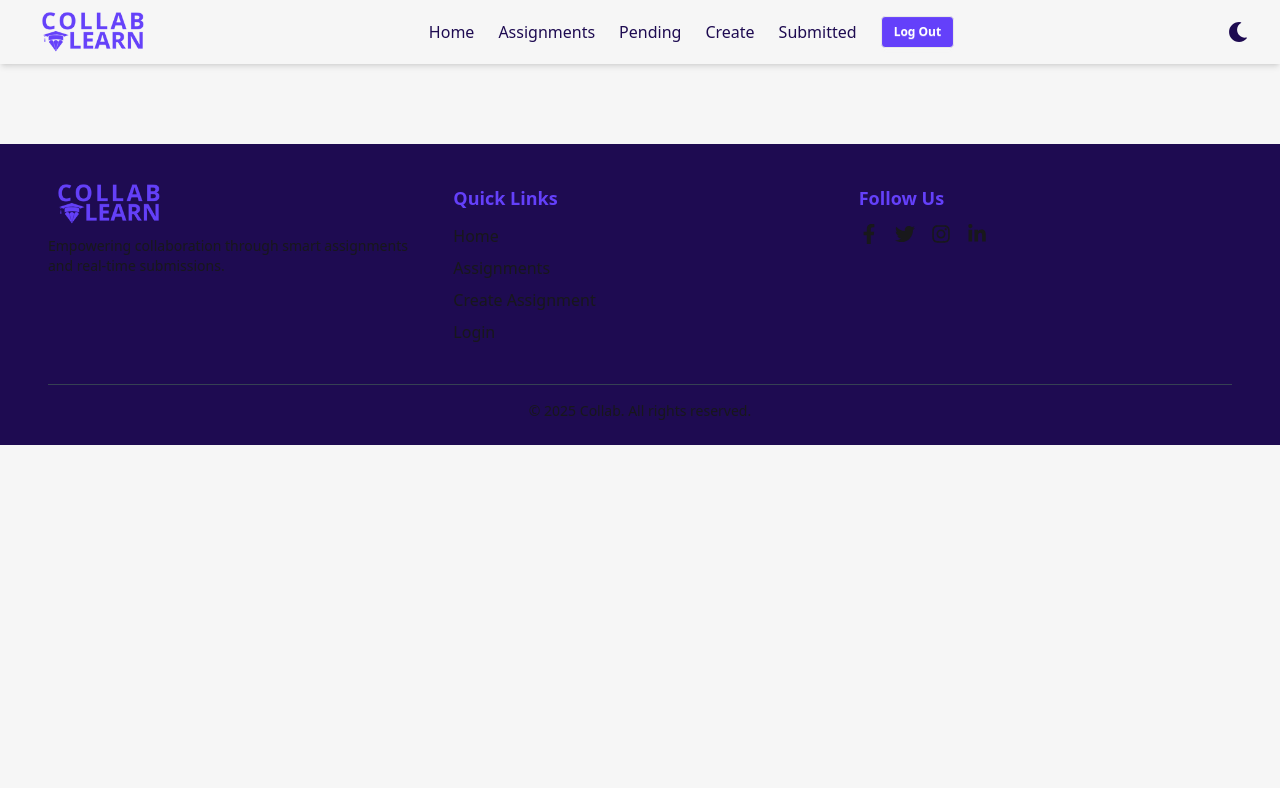
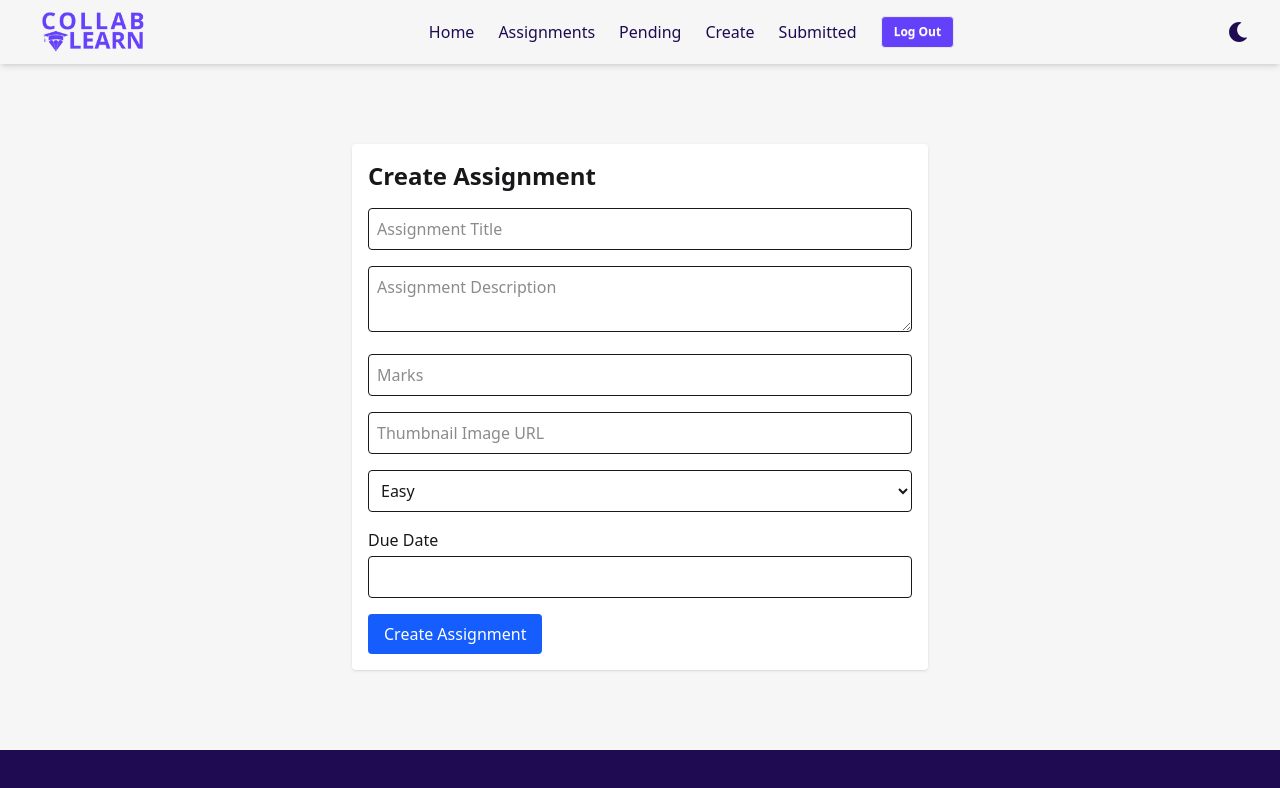
Before and after one commit to tahia-tahi/collab-learn, a React (Vite) app: page /create in a window 1280 px wide. Shown: the top 788 px of the page. Built offline with nearby package versions, Linux system fonts and the light colour scheme; no server answers; sample sign-in values are in the browser's storage.

Commit message:
assignment page completed

```diff
--- a/package.json
+++ b/package.json
@@ -14,6 +14,7 @@
     "firebase": "^11.8.1",
     "framer-motion": "^12.16.0",
     "react": "^19.1.0",
+    "react-datepicker": "^8.4.0",
     "react-dom": "^19.1.0",
     "react-icons": "^5.5.0",
     "react-router": "^7.6.1",
--- /dev/null
+++ b/src/Components/AssignmentCard.jsx
@@ -0,0 +1,31 @@
+import { Link } from "react-router";
+
+const AssignmentCard = ({ assignment }) => {
+  return (
+    <div className="bg-base-100 shadow-lg rounded-lg p-4 flex flex-col items-start space-y-3 border hover:shadow-xl transition duration-300">
+      <img
+        src={assignment.thumbnail}
+        alt={assignment.title}
+        className="w-full h-48 object-cover rounded-md mb-2"
+      />
+
+      <h2 className="text-xl font-semibold text-secondary">{assignment.title}</h2>
+
+      <div className="text-sm text-gray-600">
+        <p><span className="font-medium">Marks:</span> {assignment.marks}</p>
+        <p><span className="font-medium">Difficulty:</span> <span className="capitalize">{assignment.difficulty}</span></p>
+        <p><span className="font-medium">Due Date:</span> {assignment.dueDate}</p>
+      </div>
+
+      <div className="flex justify-between items-center w-full pt-4">
+        <button className="btn btn-outline btn-error btn-sm">Delete</button>
+
+        <Link to={`/assignments/${assignment._id}`} className="btn btn-primary btn-sm">
+          View
+        </Link>
+      </div>
+    </div>
+  );
+};
+
+export default AssignmentCard;
--- /dev/null
+++ b/src/Components/Loading.jsx
@@ -0,0 +1,12 @@
+
+const Loading = () => {
+    return (
+        <div>
+            <div className='min-h-screen flex justify-center items-center'>
+            <span className="loading loading-bars loading-xl"></span>
+        </div>
+        </div>
+    );
+};
+
+export default Loading;
--- /dev/null
+++ b/src/Pages/AssignmentDetails.jsx
@@ -0,0 +1,47 @@
+import { useLoaderData } from "react-router";
+
+const AssignmentDetails = () => {
+  const details = useLoaderData();
+
+  return (
+    <div className="max-w-3xl mx-auto my-10 p-6 bg-base-100 shadow rounded-lg">
+      <h1 className="text-3xl font-bold text-secondary mb-4 text-center">
+        {details.title}
+      </h1>
+
+      <img
+        src={details.thumbnail}
+        alt={details.title}
+        className="w-full h-64 object-cover rounded mb-6"
+      />
+
+      <p className="text-lg text-gray-700 mb-4">
+        <span className="font-semibold text-secondary">Description:</span>{" "}
+        {details.description}
+      </p>
+
+      <div className="grid grid-cols-1 md:grid-cols-3 gap-4 mb-6 text-center">
+        <div className="p-4 bg-primary text-white rounded shadow">
+          <p className="text-sm">Marks</p>
+          <h3 className="text-xl font-bold">{details.marks}</h3>
+        </div>
+        <div className="p-4 bg-secondary text-white rounded shadow">
+          <p className="text-sm">Difficulty</p>
+          <h3 className="text-xl font-bold capitalize">{details.difficulty}</h3>
+        </div>
+        <div className="p-4 bg-accent text-white rounded shadow">
+          <p className="text-sm">Due Date</p>
+          <h3 className="text-xl font-bold">{details.dueDate}</h3>
+        </div>
+      </div>
+
+      <div className="text-center">
+        <button className="btn btn-primary px-6 text-white">
+          Take Assignment
+        </button>
+      </div>
+    </div>
+  );
+};
+
+export default AssignmentDetails;
--- a/src/Pages/Assignments.jsx
+++ b/src/Pages/Assignments.jsx
@@ -1,9 +1,21 @@
-import React from 'react';
+import { useLoaderData } from "react-router";
+import AssignmentCard from "../Components/AssignmentCard";
 
 const Assignments = () => {
+
+
+    const allAssignments = useLoaderData()
+    console.log(allAssignments);
+
     return (
         <div>
-
+<h1 className="text-3xl md:text-4xl font-bold text-center text-primary mb-8">
+  📚 See All Assignments
+</h1>            <div className="grid grid-cols-1 md:grid-cols-3 gap-6">
+                {
+                    allAssignments.map((assignment)=><AssignmentCard key={assignment._id} assignment={assignment}></AssignmentCard>)
+                }
+            </div>
         </div>
     );
 };
--- a/src/Pages/CreateAssignment.jsx
+++ b/src/Pages/CreateAssignment.jsx
@@ -1,9 +1,99 @@
-import React from 'react';
+import DatePicker from "react-datepicker";
+import { toast } from "react-toastify";
 
 const CreateAssignment = () => {
+
+
+    const handleSubmit = (e) => {
+
+        e.preventDefault();
+        const form = e.target;
+        const formData = new FormData(form)
+        const assignmentData = Object.fromEntries(formData.entries())
+        console.log(assignmentData);
+
+        fetch('http://localhost:3000/assignments',{
+            method:'POST',
+            headers:{
+                'content-type' : 'application/json'
+            },
+            body:JSON.stringify(assignmentData)
+
+        })
+            .then((res) => res.json())
+            .then((data) => {
+                if(data.insertedId){
+                    console.log(data);
+                    toast.success('Assignment added successfully')
+                }
+
+            })
+    }
+
     return (
-        <div>
+        <div className="max-w-xl mx-auto p-4 bg-white shadow rounded">
+            <h2 className="text-2xl font-semibold mb-4">Create Assignment</h2>
 
+
+
+            <form onSubmit={handleSubmit} className="space-y-4">
+                <input
+                    type="text"
+                    name="title"
+
+                    placeholder="Assignment Title"
+                    className="w-full border p-2 rounded"
+                    required
+                />
+
+                <textarea
+                    name="description"
+                    placeholder="Assignment Description"
+                    className="w-full border p-2 rounded"
+                    required
+                />
+
+                <input
+                    type="number"
+                    name="marks"
+                    placeholder="Marks"
+                    className="w-full border p-2 rounded"
+                    required
+                />
+
+                <input
+                    type="text"
+                    name="thumbnail"
+                    placeholder="Thumbnail Image URL"
+                    className="w-full border p-2 rounded"
+                    required
+                />
+
+                <select
+                    name="difficulty"
+                    className="w-full border p-2 rounded"
+                >
+                    <option value="easy">Easy</option>
+                    <option value="medium">Medium</option>
+                    <option value="hard">Hard</option>
+                </select>
+
+                <div>
+                    <label className="block mb-1 font-medium">Due Date</label>
+                    <DatePicker
+
+                        className="w-full border p-2 rounded"
+                        dateFormat="yyyy-MM-dd"
+                    />
+                </div>
+
+                <button
+                    type="submit"
+                    className="bg-blue-600 hover:bg-blue-700 text-white py-2 px-4 rounded"
+                >
+                    Create Assignment
+                </button>
+            </form>
         </div>
     );
 };
--- /dev/null
+++ b/src/Provider/PrivateLayout.jsx
@@ -0,0 +1,22 @@
+import { useContext } from "react";
+import { AuthContext } from "./AuthContext";
+import { Navigate, useLocation } from "react-router";
+import Loading from "../Components/Loading";
+
+const PrivateLayout = ({children}) => {
+
+    const {user, loading} = useContext(AuthContext)
+    const location = useLocation()
+
+    if(loading){
+        return <Loading></Loading>
+    }
+
+    if(user && user.email){
+        return children
+    }
+
+    return <Navigate state={location.pathname} to={'/auth/login'}></Navigate>
+};
+
+export default PrivateLayout;
--- a/src/Routes/Routes.jsx
+++ b/src/Routes/Routes.jsx
@@ -9,6 +9,9 @@ import AuthLayout from "../Layout/AuthLayout";
 import Login from "../Pages/Login";
 import SignUp from "../Pages/SignUp";
 import ErrorPage from "../Pages/ErrorPage";
+import Loading from "../Components/Loading";
+import PrivateLayout from "../Provider/PrivateLayout";
+import AssignmentDetails from "../Pages/AssignmentDetails";
 
 export const router = createBrowserRouter([
 
@@ -22,7 +25,17 @@ export const router = createBrowserRouter([
             },
             {
                 path: '/assignments',
-                Component: Assignments
+                Component: Assignments,
+                loader: () => fetch('http://localhost:3000/assignments'),
+                hydrateFallbackElement: <Loading></Loading>
+            },
+            {
+                path:'/details/:id',
+                element:<PrivateLayout>
+                    <AssignmentDetails></AssignmentDetails>
+                </PrivateLayout>,
+                loader: ({params}) => fetch(`http://localhost:3000/assignments/${params.id}`),
+                hydrateFallbackElement: <Loading></Loading>
             },
             {
                 path: '/pending',
@@ -30,7 +43,9 @@ export const router = createBrowserRouter([
             },
             {
                 path: '/create',
-                Component: CreateAssignment
+                element: <PrivateLayout>
+                    <CreateAssignment></CreateAssignment>
+                </PrivateLayout>
             },
             {
                 path: '/submitted',
--- a/src/main.jsx
+++ b/src/main.jsx
@@ -4,11 +4,13 @@ import './index.css'
 import { RouterProvider } from 'react-router'
 import { router } from './Routes/Routes'
 import AuthProvider from './Provider/AuthProvider'
+import { ToastContainer } from 'react-toastify'
 
 createRoot(document.getElementById('root')).render(
   <StrictMode>
     <AuthProvider>
       <RouterProvider router={router}></RouterProvider>
+      <ToastContainer></ToastContainer>
     </AuthProvider>
   </StrictMode>,
 )
```
Also changed, not shown: 1 other file (tests, documents, lock files or other folders).
